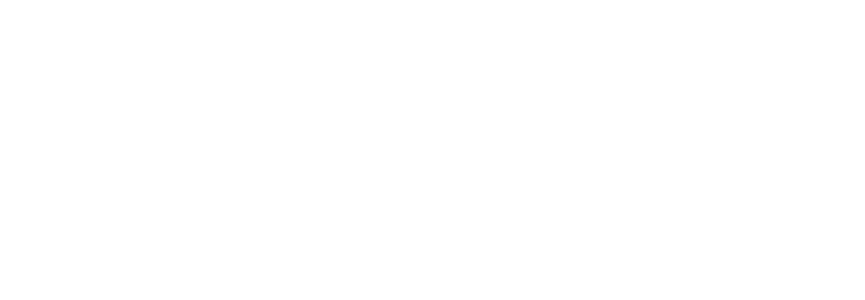
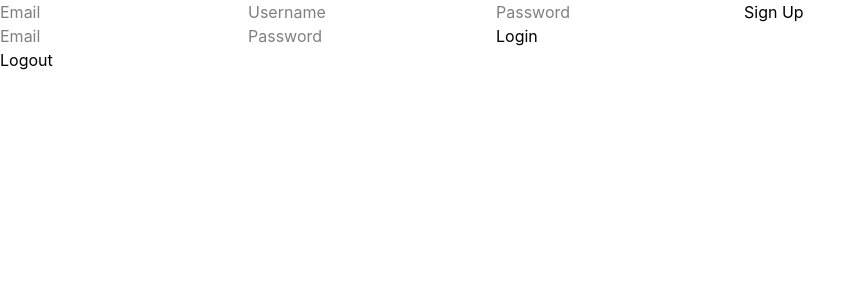
Before and after one commit to shadikodehode/PixelGame, a React (Vite) app: page / in a window 1280 px wide. Shown: the top 300 px of the page, without its empty margins (0-865 px from the left). Built offline with nearby package versions, Linux system fonts and the light colour scheme.

Commit message:
PixelGame
env.local files
testing functionality with mongoDB

```diff
--- a/src/App.jsx
+++ b/src/App.jsx
@@ -1,11 +1,10 @@
-import { useState } from "react"
+import Landing from "./components/Landing.jsx"
 
 function App() {
-  const [screen, setScreen] = useState("menu")
 
   return (
     <>
-
+      <Landing />
     </>
   )
 }
--- /dev/null
+++ b/src/components/Landing.jsx
@@ -0,0 +1,13 @@
+import Login from "./Login.jsx";
+import Logout from "./Logout.jsx";
+import Signup from "./Signup.jsx";
+
+export default function Landing() {
+  return (
+    <>
+      <Signup />
+      <Login />
+      <Logout />
+    </>
+  )
+}
```
Also changed, not shown: 1 other file (tests, documents, lock files or other folders).
